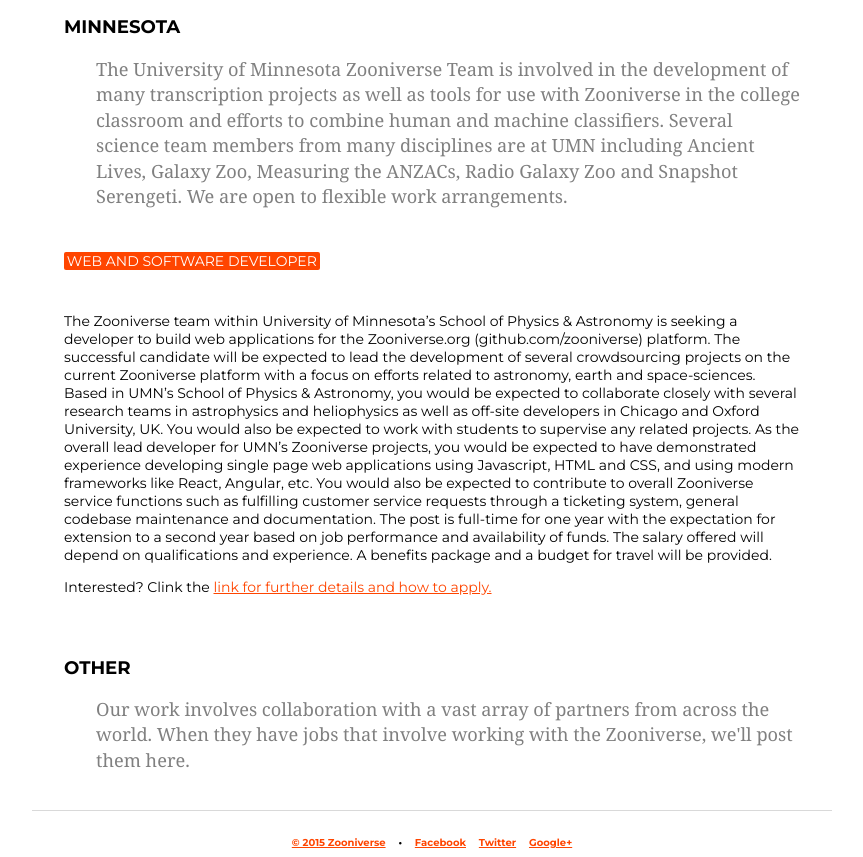
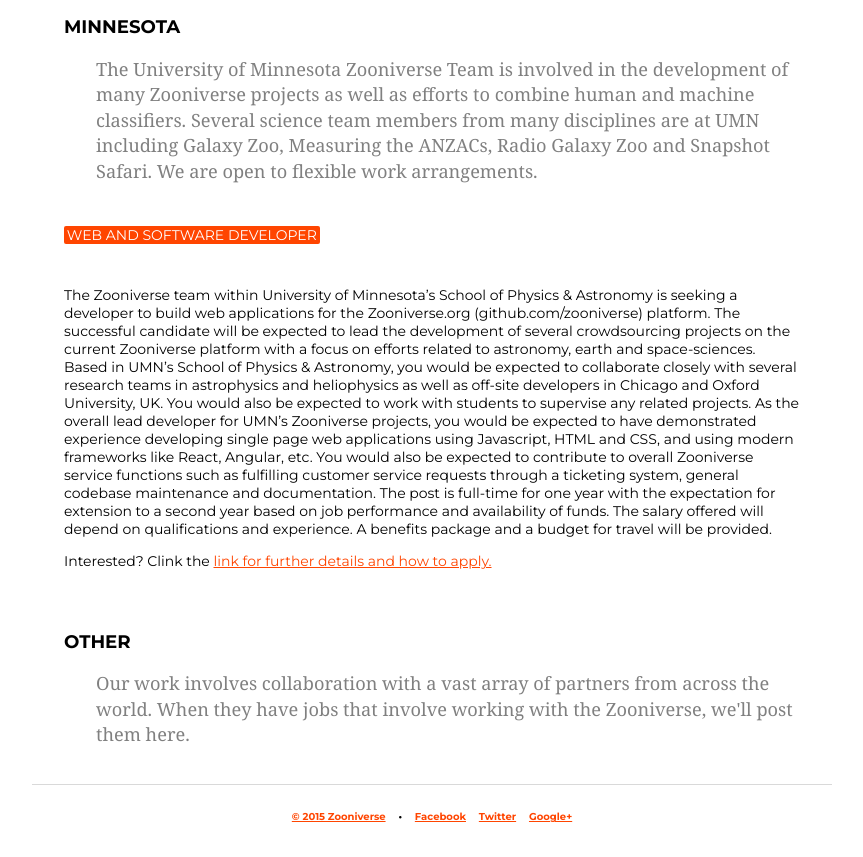
Before and after one commit to zooniverse/jobs.zooniverse.org, a website: page public/index.html in a window 1280 px wide. Shown: the part 1039-1896 px from the top of the page, without its empty margins (208-1071 px from the left). Drawn offline with nearby package versions, Linux system fonts and the light colour scheme; files that its build step writes are made by us from their sources.

Commit message:
Update index.html

```diff
--- a/public/index.html
+++ b/public/index.html
@@ -48,10 +48,9 @@
 
         <section class="column content-container">
           <h3 class="minnesota location-heading">Minnesota</h3>
-          <p class="introduction">The University of Minnesota Zooniverse Team is involved in the development of many transcription projects
-            as well as tools for use with Zooniverse in the college classroom and  efforts to combine human and machine
-classifiers. Several science team members from many disciplines are at UMN including Ancient Lives, Galaxy Zoo,
-Measuring the ANZACs, Radio Galaxy Zoo and Snapshot Serengeti. We are open to flexible work arrangements.</p>
+          <p class="introduction">The University of Minnesota Zooniverse Team is involved in the development of many Zooniverse projects
+            as well as efforts to combine human and machine classifiers. Several science team members from many disciplines are at UMN including Galaxy Zoo,
+Measuring the ANZACs, Radio Galaxy Zoo and Snapshot Safari. We are open to flexible work arrangements.</p>
 
 <div class="job">
 	<p><a class="job-title">Web and Software Developer</a></p>
```
